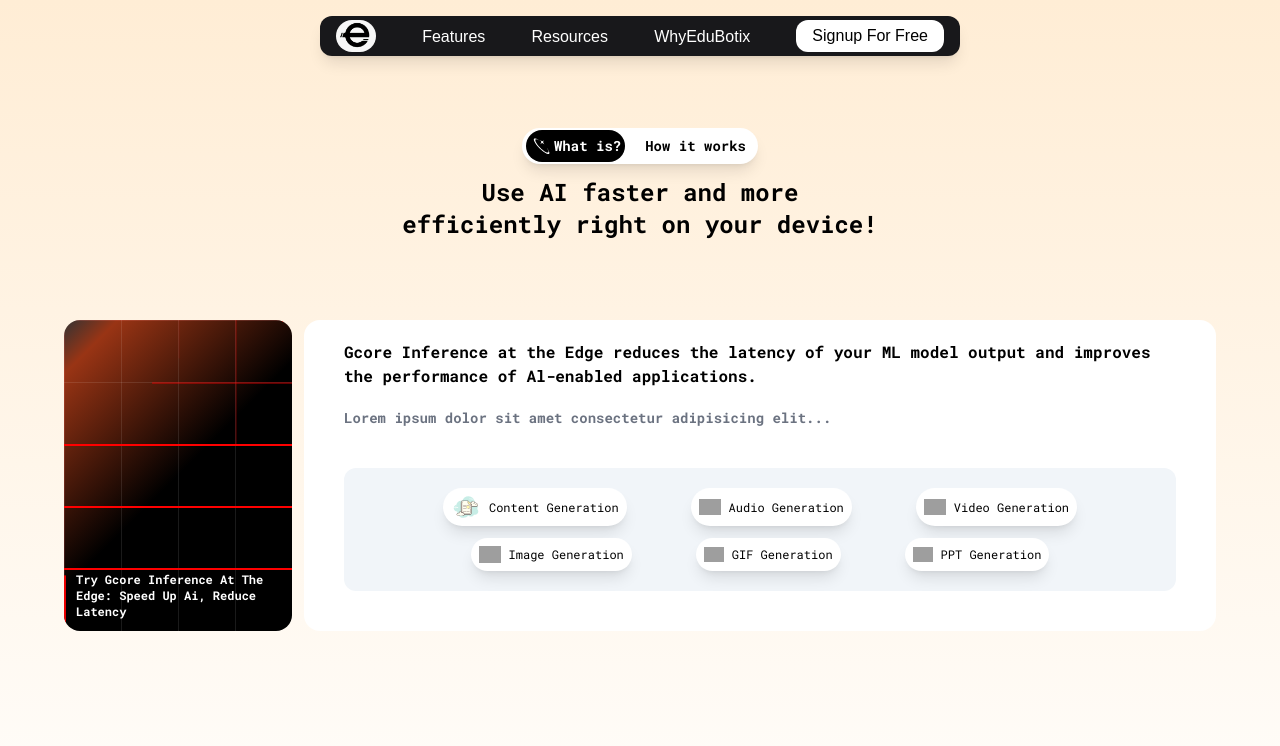
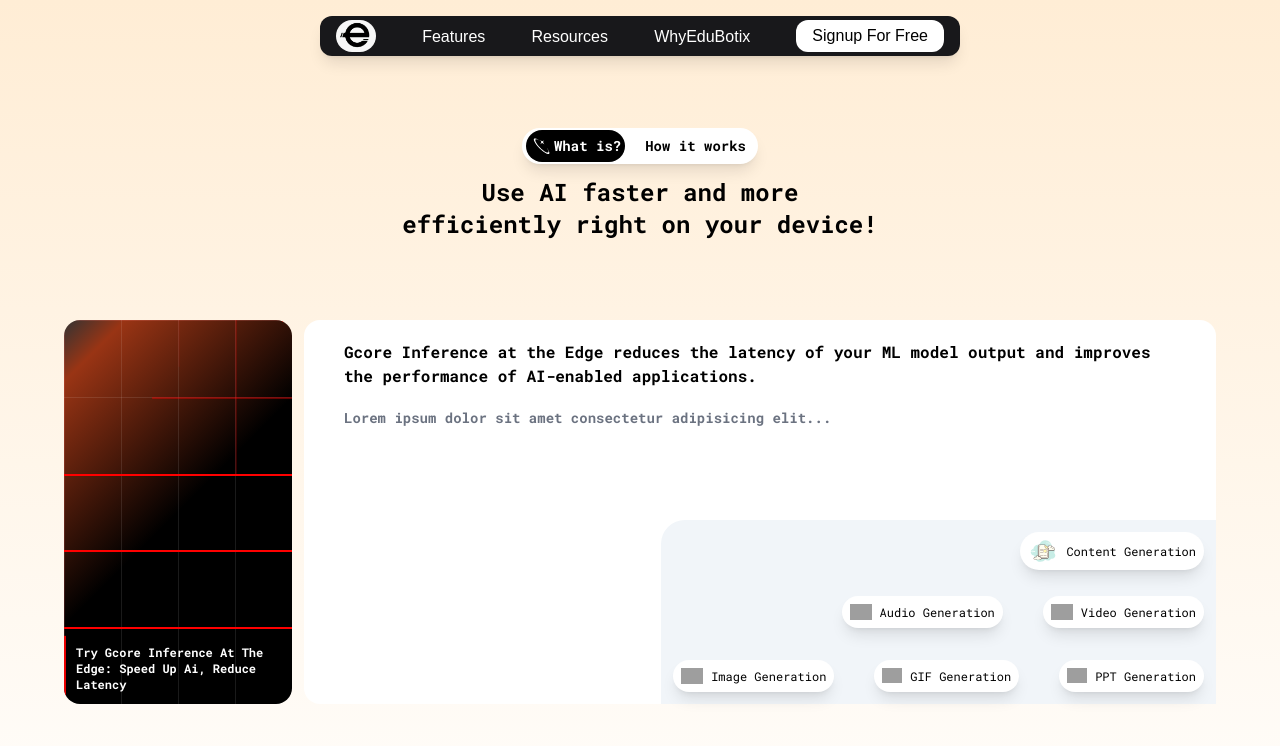
Before and after one commit to rahulcoder001/ThinkerAi, a Next.js app: page /rahul in a window 1280 px wide. Shown: the top 746 px of the page. Built offline with nearby package versions, Linux system fonts and the light colour scheme; grey boxes are pictures that could not be loaded.

Commit message:
add animation

```diff
--- a/src/app/rahul/page.tsx
+++ b/src/app/rahul/page.tsx
@@ -2,7 +2,7 @@
 import Image from "next/image";
 import './style.css'
 import starimg from "../../../public/images/staricon.svg"
-import { useState } from "react";
+import { useEffect, useState } from "react";
 
 function TextIcon(){
   return <svg xmlns="http://www.w3.org/2000/svg" x="0px" y="0px" width="30" height="30" viewBox="0 0 100 100">
@@ -30,36 +30,46 @@
   return <img width="20" height="20" src="https://img.icons8.com/external-bearicons-outline-color-bearicons/20/external-PPT-file-extension-bearicons-outline-color-bearicons.png" alt="external-PPT-file-extension-bearicons-outline-color-bearicons"/>
 }
 
-export default function(){
-    const [yes , setYes] = useState(true);
 
 
+export default function AnimatedSection() {
+  const [yes, setYes] = useState(true);
+
+  useEffect(() => {
+    // Apply the animation to each child
+    const sectionChildren = document.querySelectorAll('.animate-child');
+    sectionChildren.forEach((child, index) => {
+      setTimeout(() => {
+        child.classList.add('animated');
+      }, index * 200); // Staggering the animation by 200ms for each child
+    });
+  }, []);
 
   return (
-  <section className="mt-32 flex flex-col justify-between items-center">
-  <div className="flex bg-white justify-center font-bold px-1 text-sm rounded-full items-center shadow-lg">
+    <section className="mt-32 flex flex-col justify-between items-center section-with-animation">
+      <div className="flex bg-white justify-center font-bold px-1 text-sm rounded-full items-center shadow-lg animate-child">
         <button
-      onClick={() => { setYes(!yes); }}
-      className={`flex items-center bg-white rounded-full p-1 ${yes ? "invert-white" : ""}`}
+          onClick={() => setYes(!yes)}
+          className={`flex items-center bg-white rounded-full p-1 ${yes ? 'invert-white' : ''}`}
         >
           <Image src={starimg} alt="starimg" className="w-6 h-6" />
           What is?
         </button>
         <button
-      onClick={() => { setYes(!yes); }}
-      className={`ml-3 justify-center p-2 bg-white rounded-full items-center ${!yes ? "invert-white" : ""}`}
+          onClick={() => setYes(!yes)}
+          className={`ml-3 justify-center p-2 bg-white rounded-full items-center ${!yes ? 'invert-white' : ''}`}
         >
           How it works
         </button>
       </div>
 
-  <p className="mt-3 flex flex-col items-center font-bold text-2xl">
+      <p className="mt-3 flex flex-col items-center font-bold text-2xl animate-child">
         <span>Use AI faster and more</span>
         <span>efficiently right on your device!</span>
       </p>
 
-  <div className="m-5 wid flex mt-20">
-    <div className="relativediv w-1/5 rounded-2xl mr-3 relative">
+      <div className="m-5 wid flex mt-20 animate-child">
+        <div className="relativediv w-1/5 rounded-2xl mr-3 relative h-96">
           <div className="grid relative">
             {/* Static Grid Lines */}
             {Array.from({ length: 7 }).map((_, rowIndex) => (
@@ -100,26 +110,44 @@
           </p>
         </div>
 
-    <div className="w-4/5 rounded-2xl bg-white">
-      <p className="px-10 p-5 font-bold">Gcore Inference at the Edge reduces the latency of your ML model output and improves the performance of Al-enabled applications.</p>
-      <p className="px-10 text-sm text-gray-500 font-semibold">Lorem ipsum dolor sit amet consectetur adipisicing elit...</p>
-
-      <div className="flex flex-col justify-center items-center m-10 p-5 bg-slate-100 rounded-xl">
-        <div className="flex text-xs">
-          <p className="flex items-center shadow-lg cursor-pointer px-2 p-1 rounded-full bg-white gap-2"> <TextIcon /> Content Generation</p>
-          <p className="flex items-center shadow-lg cursor-pointer px-2 p-1 rounded-full bg-white ml-16 gap-2"> <AudioIcon /> Audio Generation</p>
-          <p className="flex items-center shadow-lg cursor-pointer px-2 p-1 rounded-full bg-white ml-16 gap-2"> <VideoIcon /> Video Generation</p>
+        <div className="w-4/5 rounded-2xl bg-white relative h-96">
+          <p className="px-10 p-5 font-bold">
+            Gcore Inference at the Edge reduces the latency of your ML model output and improves the
+            performance of AI-enabled applications.
+          </p>
+          <p className="px-10 text-sm text-gray-500 font-semibold">
+            Lorem ipsum dolor sit amet consectetur adipisicing elit...
+          </p>
+          <div className="absolute flex flex-col bottom-0 right-0 bg-slate-100 rounded-tl-3xl p-3">
+            <div className="flex text-xs mb-16 right-0 relative">
+              <p className="flex absolute right-0 items-center shadow-lg cursor-pointer px-2 p-1 rounded-full bg-white gap-2">
+                <TextIcon /> Content Generation
+              </p>
             </div>
-        <div className="flex text-xs mt-3">
-          <p className="flex items-center shadow-lg cursor-pointer px-2 p-2 rounded-full bg-white gap-2"> <ImageIcon /> Image Generation</p>
-          <p className="flex items-center shadow-lg cursor-pointer px-2 p-2 rounded-full bg-white ml-16 gap-2"><GifIcon /> GIF Generation</p>
-          <p className="flex items-center shadow-lg cursor-pointer px-2 p-2 rounded-full bg-white ml-16 gap-2"> <PptIcon /> PPT Generation</p>
+            <div className="flex text-xs mb-15 relative">
+              <div className="absolute right-0 flex">
+                <p className="flex items-center shadow-lg cursor-pointer px-2 p-2 rounded-full bg-white gap-2">
+                  <AudioIcon /> Audio Generation
+                </p>
+                <p className="flex items-center shadow-lg cursor-pointer px-2 p-2 rounded-full bg-white ml-10 gap-2">
+                  <VideoIcon /> Video Generation
+                </p>
+              </div>
+            </div>
+            <div className="flex text-xs mt-16">
+              <p className="flex items-center shadow-lg cursor-pointer px-2 p-2 rounded-full bg-white gap-2">
+                <ImageIcon /> Image Generation
+              </p>
+              <p className="flex items-center shadow-lg cursor-pointer px-2 p-2 rounded-full bg-white ml-10 gap-2">
+                <GifIcon /> GIF Generation
+              </p>
+              <p className="flex items-center shadow-lg cursor-pointer px-2 p-2 rounded-full bg-white ml-10 gap-2">
+                <PptIcon /> PPT Generation
+              </p>
             </div>
           </div>
         </div>
       </div>
     </section>
-
-
   );
 }
--- a/src/app/rahul/style.css
+++ b/src/app/rahul/style.css
@@ -5,7 +5,7 @@
 body {
     background: linear-gradient(to bottom, #FFEDD5, #FFFFFF);
     height: 100vh;
-    overflow: hidden;
+    /* overflow: hidden; */
 }
 
 .wid{
@@ -101,3 +101,19 @@
     background-color: rgb(255, 255, 255); /* Very thin line */
     opacity: 10%;
   }
+
+  .section-with-animation {
+    /* This ensures the section stays below the navbar */
+    margin-top: 80px; /* Adjust this value according to your navbar height */
+  }
+
+  .animate-child {
+    opacity: 0;
+    transform: scale(0);
+    transition: all 1.6s ease-out;
+  }
+
+  .animate-child.animated {
+    opacity: 1;
+    transform: scale(1);
+  }
```
Lines whose indentation alone changed are shown as unchanged.
